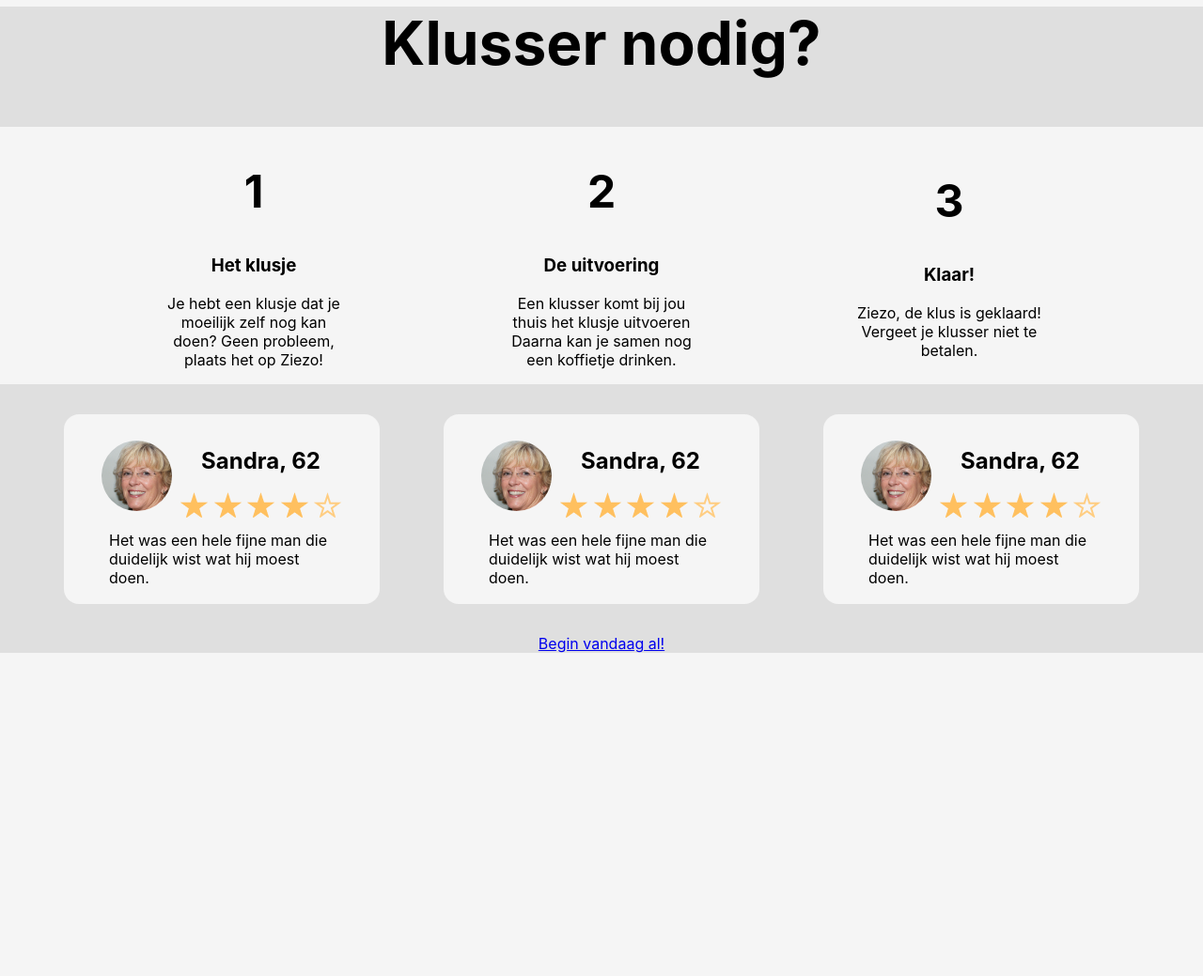
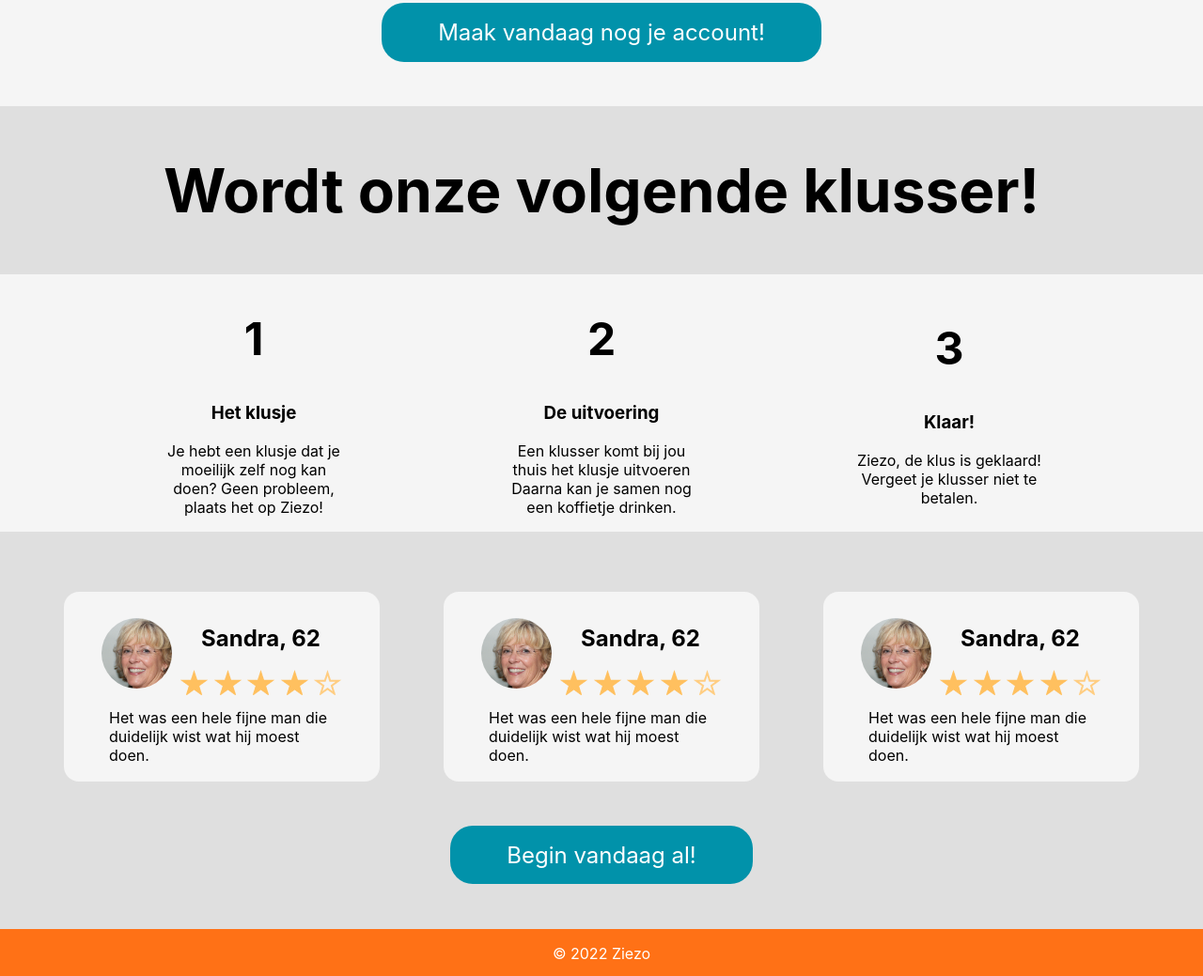
Before and after one commit to Jarne-H/productwebsite-lab3, a plain HTML site: page index.html in a window 1280 px wide. Shown: the part 1761-2800 px from the top of the page at 94% size. Before the commit the page ends 2456 px from the top, so only its background shows below. Drawn offline with Linux system fonts and the light colour scheme.

Commit message:
build: finalise layout

```diff
--- a/index.html
+++ b/index.html
@@ -137,10 +137,13 @@
                     <p class="review">Het was een hele fijne man die duidelijk wist wat hij moest doen.</p>
                 </div>
             </section>
+            <div class="button__banner">
+                <a class="CTA button" href="#">Maak vandaag nog je account!</a>
+            </div>
         </section>
         <section id="klussers" class="grey">
-            <h1>Klusser nodig?</h1>
-            <section id="hulpbegoevendeInfo" class="taskInfo white">
+            <h1>Wordt onze volgende klusser!</h1>
+            <section id="klusserInfo" class="taskInfo white">
                 <div>
                     <h2>1</h2>
                     <h3>Het klusje</h3>
@@ -172,7 +175,7 @@
                     </p>
                 </div>
             </section>
-            <section id="hulpbehoevende" class="reviewList">
+            <section id="klusser" class="reviewList">
                 <div class="card white">
                     <div class="topPart_Review">
                         <img src="public/images/profile_images/sandra.jpg" alt="foto van Sandra">
@@ -224,13 +227,15 @@
                     </div>
                     <p class="review">Het was een hele fijne man die duidelijk wist wat hij moest doen.</p>
                 </div>
-                <a class="btn" href="#">Begin vandaag al!</a>
             </section>
+            <div class="button__banner">
+                <a class="CTA button" href="#">Begin vandaag al!</a>
+            </div>
         </section>
-
+    <footer>
+        <!--copyright-->
+        <p>&copy; 2022 Ziezo</p>
+    </footer>
     </main>
-    <footer>
-
-    </footer>
 </body>
 </html>
--- a/public/css/style.css
+++ b/public/css/style.css
@@ -3,6 +3,7 @@
     --font : "poppins", "Inter", sans-serif;
     --grey : #DFDFDF;
     --white : #F5F5F5;
+    --orange : #FF7116;
 }
 
 body{
@@ -45,18 +46,21 @@
     font-size: 4em;
 }
 
+#klussers h1, #klussers h1{
+    margin-top: 1em;
+    padding-top: 0.8em;
+}
+
+#klussers{
+    padding-bottom: 4em;
+}
+
 h2{
     font-size: 3em;
 }
 
 h5{
     font-size: 1.5em;
-}
-
-.CTA{
-    background-color: var(--blue);
-    font-size: 1.5em;
-    padding: 0.7em 2.5em;
 }
 
 header .CTA{
@@ -76,10 +80,12 @@
 }
 
 .button{
+    background-color: var(--blue);
     text-decoration: none;
     border-radius: 1em;
-    padding: 0.5em 2.5em;
     color: #fff;
+    font-size: 1.5em;
+    padding: 0.7em 2.5em;
 }
 
 .topPart_Review img{
@@ -114,13 +120,27 @@
     margin: 2em;
 }
 
-#hulpbehoevende{
+#hulpbehoevende, #klusser{
     display: flex;
     flex-direction: row;
     align-items: center;
     justify-content: space-evenly;
     flex-wrap: wrap;
     margin: 0 2em;
+    padding: 2em 0;
+}
+
+#klusserInfo{
+    display: flex;
+    flex-direction: row;
+    align-items: center;
+    justify-content: space-evenly;
+    flex-wrap: wrap;
+}
+
+.button__banner{
+    width: max-content;
+    margin: auto;
 }
 
 .grey{
@@ -149,6 +169,17 @@
     width: 200px;
 }
 
+footer{
+    background-color: var(--orange);
+    padding: 1em 0;
+}
+
+footer p{
+    color: #fff;
+    text-align: center;
+    margin: 0;
+}
+
 /* when wide 1263 hide last child of #hulpbehoevnde*/
 @media screen and (max-width: 1263px){
     #hulpbehoevende .card:nth-child(3n){
@@ -159,6 +190,10 @@
 /* when wide 863 hide last 3 children of #hulpbehoevende*/
 @media screen and (max-width: 863px){
     #hulpbehoevende .card:nth-last-child(-n+3){
+        display: none;
+    }
+
+    #klusserInfo .card:nth-child(2n){
         display: none;
     }
 
```
